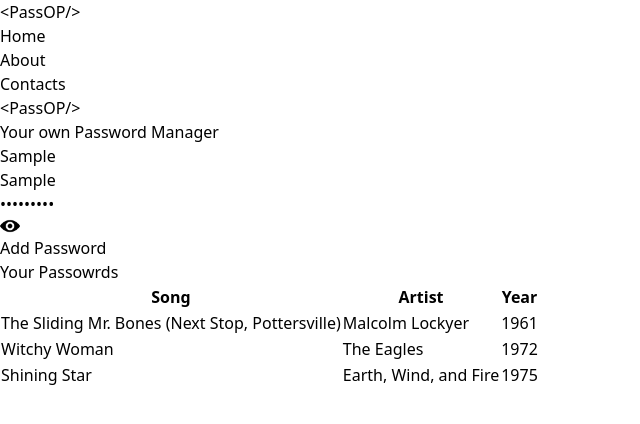
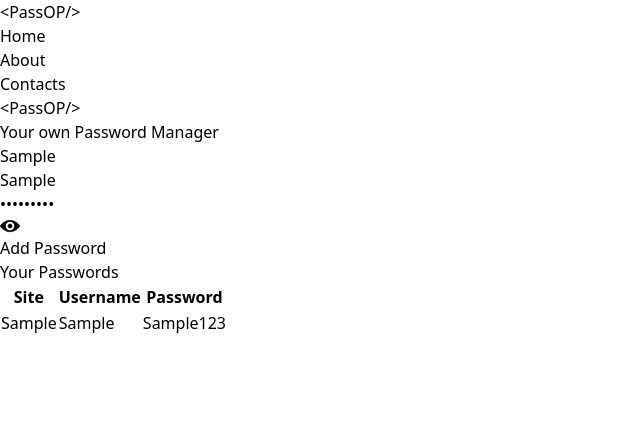
Before and after one commit to Rowel-Maharjan/Password-Manager, a React (Vite) app: page / in a window 1280 px wide. Both pictures are taken after typing "Sample", "Sample", "Sample123" into the empty fields and a click on the button "Add Password". Shown: the top 424 px of the page, without its empty margins (0-640 px from the left). Built offline with nearby package versions, Linux system fonts and the light colour scheme; some icons are missing.

Commit message:
Table added from both method

```diff
--- a/src/components/Manager.jsx
+++ b/src/components/Manager.jsx
@@ -1,4 +1,5 @@
 import React, { useEffect, useState, useRef } from 'react'
+import Table from './Table'
 
 const Manager = () => {
     const [eyeOpen, setEyeOpen] = useState(true)
@@ -32,7 +33,7 @@
 
     return (
         <>
-            <div className="absolute top-0 z-[-2] h-screen w-screen bg-green-50 bg-[radial-gradient(ellipse_80%_80%_at_50%_-20%,rgba(120,119,198,0.3),rgba(255,255,255,0))]"></div>
+            <div className="absolute top-0 z-[-2] h-screen w-full bg-green-50 bg-[radial-gradient(ellipse_80%_80%_at_50%_-20%,rgba(120,119,198,0.3),rgba(255,255,255,0))]"></div>
 
             <div className='mx-auto w-3/4 mt-4'>
                 <div className='flex flex-col items-center'>
@@ -69,38 +70,8 @@
                         Add Password
                     </button>
                 </div>
-
-
-                <div>
-                    <h2>Your Passowrds</h2>
-                    <table className="table-auto w-full text-left">
-                        <thead className='text-white bg-green-700'>
-                            <tr>
-                                <th>Song</th>
-                                <th>Artist</th>
-                                <th>Year</th>
-                            </tr>
-                        </thead>
-                        <tbody>
-                            <tr>
-                                <td>The Sliding Mr. Bones (Next Stop, Pottersville)</td>
-                                <td>Malcolm Lockyer</td>
-                                <td>1961</td>
-                            </tr>
-                            <tr>
-                                <td>Witchy Woman</td>
-                                <td>The Eagles</td>
-                                <td>1972</td>
-                            </tr>
-                            <tr>
-                                <td>Shining Star</td>
-                                <td>Earth, Wind, and Fire</td>
-                                <td>1975</td>
-                            </tr>
-                        </tbody>
-                    </table>
-                </div>
             </div >
+            <Table passwordArray={passwordArray}/>
         </>
     )
 }
--- a/src/components/React_form_hook.jsx
+++ b/src/components/React_form_hook.jsx
@@ -1,6 +1,7 @@
 import React, { useEffect, useState } from 'react'
 import { useRef } from 'react'
 import { useForm } from "react-hook-form"
+import Table from './Table'
 
 
 const React_form_hook = () => {
@@ -27,8 +28,6 @@
         localStorage.setItem("passwords",JSON.stringify([...passwordArray,data]));
         console.log([...passwordArray,data])
     }
-
-
     const addPass = useRef()
 
     const showPassword = () => {
@@ -78,6 +77,7 @@
                     </div>
                 </form>
             </div >
+            <Table passwordArray={passwordArray}/>
         </>
     )
 }
--- /dev/null
+++ b/src/components/Table.jsx
@@ -0,0 +1,33 @@
+import React from 'react'
+
+const Table = ({ passwordArray }) => {
+    return (
+        <div className='mx-auto w-3/4 mt-4'>
+            <div>
+                <h2 className='text-2xl font-bold py-2'>Your Passwords</h2>
+                {passwordArray.length === 0 && <div>No password to show.</div>}
+                {passwordArray.length !== 0 && <table className="table-fixed w-full text-left rounded-md overflow-hidden">
+                    <thead className='text-white bg-green-700'>
+                        <tr>
+                            <th className='py-2 border border-white pl-2'>Site</th>
+                            <th className='py-2 border border-white pl-2'>Username</th>
+                            <th className='py-2 border border-white pl-2'>Password</th>
+                        </tr>
+                    </thead>
+                    <tbody className='bg-green-100'>
+                        {passwordArray.map(((item, index) => {
+                            return (
+                                <tr key={index}>
+                                    <td className='py-2 border border-white pl-2'><a href={item.site} target='__blank' className='text-blue-800 underline'> {item.site}</a></td>
+                                    <td className='py-2 border border-white pl-2'>{item.username}</td>
+                                    <td className='py-2 border border-white pl-2'>{item.password}</td>
+                                </tr>)
+                        }))}
+                    </tbody>
+                </table>}
+            </div>
+        </div>
+    )
+}
+
+export default Table
```
